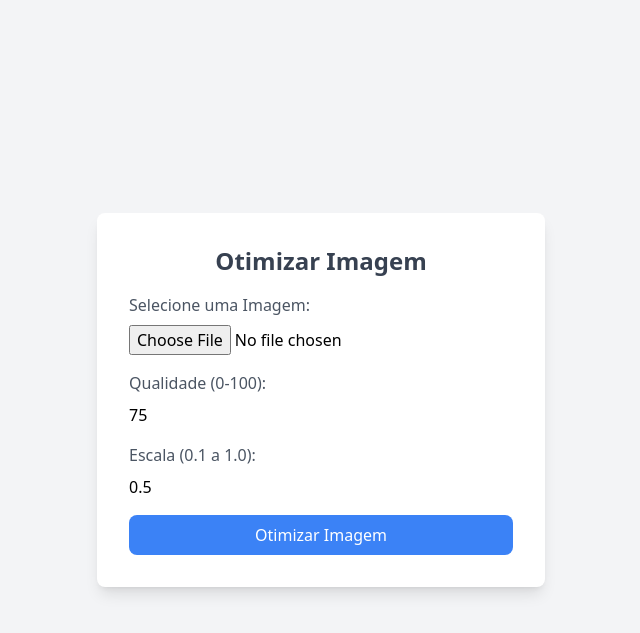
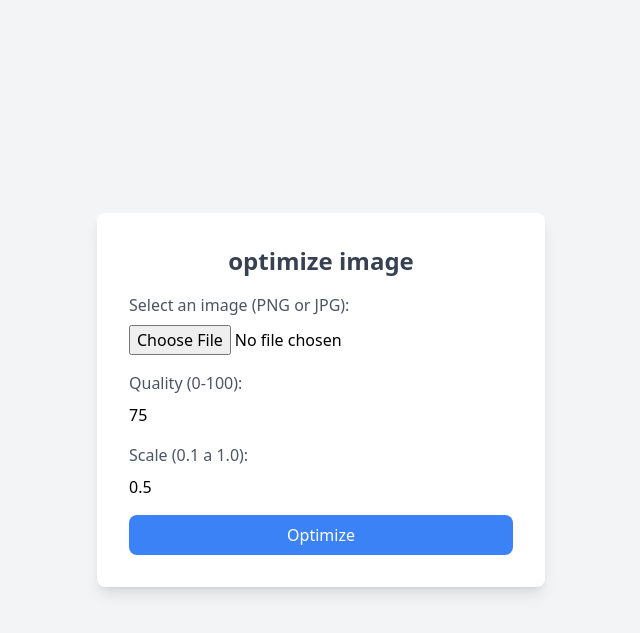
Before and after one commit to mayraamaral/image-optimizer-web, a Django app: page / in a window 1280 px wide. Shown: the top 633 px of the page, without its empty margins (319-959 px from the left). Run offline with Django 5.2, Linux system fonts and the light colour scheme; some libraries are stand-ins or nearby versions.

Commit message:
refactor: change language of the app to english

```diff
--- a/image_optimizer/templates/image_optimizer/index.html
+++ b/image_optimizer/templates/image_optimizer/index.html
@@ -4,32 +4,32 @@
     <meta charset="UTF-8">
     <meta name="viewport" content="width=device-width, initial-scale=1.0">
     <script src="https://cdn.tailwindcss.com"></script>
-    <title>Otimização de Imagens</title>
+    <title>Image Optimizer</title>
 </head>
 <body class="bg-gray-100 min-h-screen flex items-center justify-center">
     <div class="bg-white p-8 rounded-lg shadow-lg w-full max-w-md">
-        <h1 class="text-2xl font-bold mb-4 text-center text-gray-700">Otimizar Imagem</h1>
+        <h1 class="text-2xl font-bold mb-4 text-center text-gray-700">optimize image</h1>
 
         <form method="post" enctype="multipart/form-data" class="space-y-4">
             {% csrf_token %}
 
             <div>
-                <label class="block text-gray-600 mb-2">Selecione uma Imagem:</label>
+                <label class="block text-gray-600 mb-2">Select an image (PNG or JPG):</label>
                 {{ form.image }}
             </div>
 
             <div>
-                <label class="block text-gray-600 mb-2">Qualidade (0-100):</label>
+                <label class="block text-gray-600 mb-2">Quality (0-100):</label>
                 {{ form.quality }}
             </div>
 
             <div>
-                <label class="block text-gray-600 mb-2">Escala (0.1 a 1.0):</label>
+                <label class="block text-gray-600 mb-2">Scale (0.1 a 1.0):</label>
                 {{ form.scale }}
             </div>
 
             <button type="submit" class="w-full bg-blue-500 text-white py-2 rounded-lg hover:bg-blue-600">
-                Otimizar Imagem
+                Optimize
             </button>
         </form>
     </div>
```
Also changed, not shown: image_optimizer/templates/image_optimizer/result.html (+4 -4 lines).
